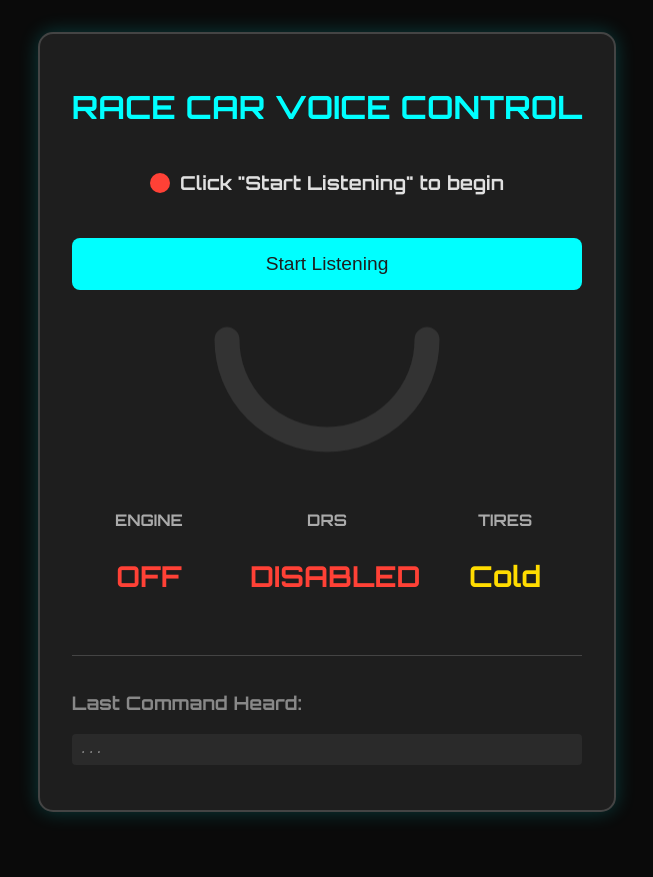
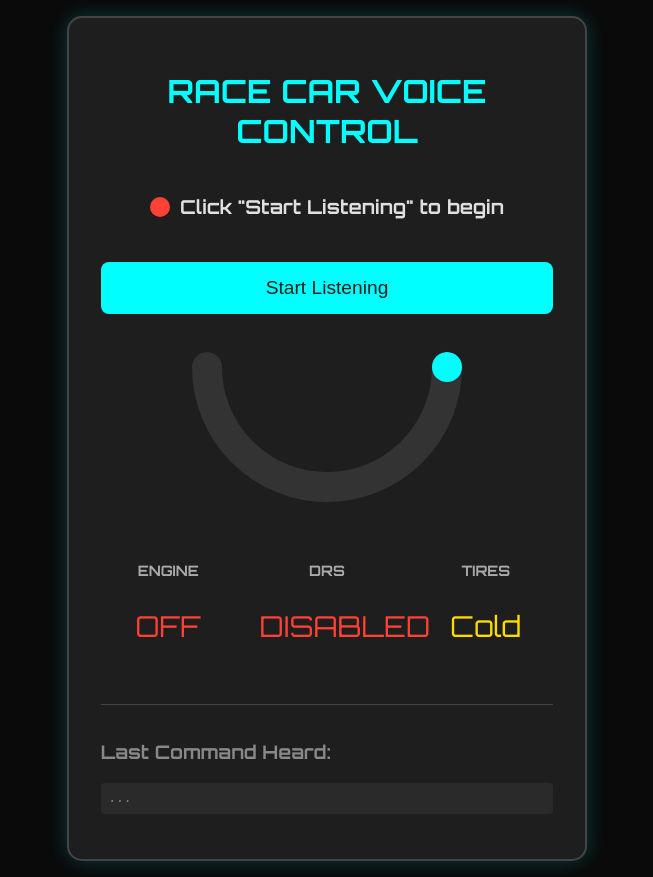
Before and after one commit to afman42/race-car-vue-voice-control, a Vue app: page / in a window 1280 px wide. Shown: the whole page, without its empty margins (313-966 px from the left). Before the commit the page ends 844 px from the top, so only its background shows below. Built offline with nearby package versions, Linux system fonts and the light colour scheme.

Commit message:
add media responsive,audio

```diff
--- a/src/components/RaceControl.vue
+++ b/src/components/RaceControl.vue
@@ -54,54 +54,62 @@
 </template>
 
 <script setup>
-import { ref, computed, onUnmounted } from "vue";
+import { ref, computed, onMounted, onUnmounted } from "vue"; // Make sure onMounted is imported
 import speechService from "@/services/speechRecognitionService";
-// NEW: Import the TTS service
 import ttsService from "@/services/textToSpeechService";
+// NEW: Import the audio service
+import audioService from "@/services/audioService";
 
-// --- State Variables ---
+// --- State Variables (remain the same) ---
 const isListening = ref(false);
 const statusMessage = ref('Click "Start Listening" to begin');
 const lastTranscript = ref("...");
-
-// Dashboard states
 const engineStatus = ref(false);
 const drsStatus = ref(false);
 const tireStatus = ref("Cold");
-const isSpeaking = ref(false); // To disable button while TTS is active
-
-// NEW: RPM Gauge State
+const isSpeaking = ref(false);
 const rpm = ref(0);
 const maxRpm = 8000;
-const gaugeCircumference = 125.6; // Circumference of the semi-circle path
+const gaugeCircumference = 125.6;
 
-// --- Computed Properties ---
-// NEW: Computed property for the SVG needle animation
+// --- Computed Properties (remain the same) ---
 const rpmNeedleOffset = computed(() => {
   const rpmPercentage = rpm.value / maxRpm;
   return gaugeCircumference * (1 - rpmPercentage);
 });
 
+// --- Lifecycle Hooks ---
+// NEW: Load sounds when the component is mounted
+onMounted(() => {
+  audioService.loadSounds();
+});
+
+onUnmounted(() => {
+  speechService.stopListening();
+  window.speechSynthesis.cancel();
+});
+
 // --- Core Logic ---
-
 const speakAndSetStatus = (text) => {
+  // This function remains the same
   statusMessage.value = text;
   isSpeaking.value = true;
   ttsService.speak(text);
-  // A simple way to re-enable the button after speech
   setTimeout(() => {
     isSpeaking.value = false;
   }, 2000);
 };
 
+// ENHANCED: processCommand function now plays audio
 const processCommand = (transcript) => {
   lastTranscript.value = transcript;
   let response = "Unknown command.";
 
   if (transcript.includes("start engine")) {
     engineStatus.value = true;
-    rpm.value = 750; // Idle RPM
+    rpm.value = 750;
     response = "Engine started.";
+    audioService.playSound("engineStart"); // Play sound
   } else if (
     transcript.includes("stop engine") ||
     transcript.includes("shut down")
@@ -109,35 +117,40 @@ const processCommand = (transcript) => {
     engineStatus.value = false;
     rpm.value = 0;
     response = "Engine stopped.";
+    audioService.playSound("engineStop"); // Play sound
   } else if (
     transcript.includes("activate drs") ||
     transcript.includes("enable drs")
   ) {
     drsStatus.value = true;
     response = "DRS enabled.";
+    audioService.playSound("drsOn"); // Play sound
   } else if (
     transcript.includes("deactivate drs") ||
     transcript.includes("disable drs")
   ) {
     drsStatus.value = false;
     response = "DRS disabled.";
+    audioService.playSound("drsOff"); // Play sound
   } else if (
     transcript.includes("check tires") ||
     transcript.includes("tire status")
   ) {
     tireStatus.value = "Optimal Temp";
     response = "Tires are at optimal temperature.";
+    // No sound needed for this one, but you could add a "computer beep"
   } else if (transcript.includes("pit stop")) {
     tireStatus.value = "New Set";
     drsStatus.value = false;
-    rpm.value = 750; // Engine stays on in pit
+    rpm.value = 750;
     response = "Pit stop confirmed. New tires fitted.";
+    // Could add a sound of an impact wrench here!
   }
 
   speakAndSetStatus(response);
 };
 
-// ENHANCED: Error Handling
+// The rest of the functions (handleError, toggleListening) remain the same.
 const handleError = (error) => {
   let errorMessage = "An unknown error occurred.";
   switch (error) {
@@ -154,7 +167,7 @@ const handleError = (error) => {
       break;
   }
   isListening.value = false;
-  rpm.value = 0; // Reset visuals on error
+  rpm.value = 0;
   engineStatus.value = false;
   speakAndSetStatus(errorMessage);
 };
@@ -170,32 +183,127 @@ const toggleListening = () => {
     statusMessage.value = "Listening... Speak a command!";
   }
 };
-
-onUnmounted(() => {
-  speechService.stopListening();
-  window.speechSynthesis.cancel(); // Stop any speech on exit
-});
 </script>
 
 <style scoped>
-/* Previous styles remain the same... */
+/* =============================================== */
+/* 1. Base Styles (Mobile-First) 📱              */
+/* =============================================== */
 .race-control-panel {
   font-family: "Orbitron", sans-serif;
   background-color: #1e1e1e;
   color: #e0e0e0;
-  padding: 2rem;
+  margin: 1rem auto; /* Use margin for spacing */
+  padding: 1.5rem; /* Reduced padding for small screens */
   border-radius: 15px;
-  max-width: 600px;
-  margin: 2rem auto;
   border: 2px solid #444;
   box-shadow: 0 0 20px rgba(0, 255, 255, 0.2);
+  width: 90%; /* Fluid width */
+  max-width: 500px; /* Max width for larger phones */
+  box-sizing: border-box; /* Ensures padding is included in width */
 }
+
 h1 {
   color: #00ffff;
   text-align: center;
+  text-transform: uppercase;
+  font-size: 1.5rem; /* Smaller font size for mobile */
   margin-bottom: 1.5rem;
-  text-transform: uppercase;
 }
+
+.status-text {
+  font-size: 1rem;
+  font-weight: bold;
+}
+
+.control-button {
+  width: 100%;
+  padding: 12px;
+  font-size: 1rem;
+  /* ... other button styles remain the same */
+  display: block;
+  color: #1e1e1e;
+  background-color: #00ffff;
+  border: none;
+  border-radius: 8px;
+  cursor: pointer;
+  margin-bottom: 2rem;
+  transition:
+    background-color 0.3s,
+    box-shadow 0.3s;
+}
+
+/* The dashboard grid is already nicely responsive! */
+.dashboard {
+  display: grid;
+  grid-template-columns: repeat(auto-fit, minmax(120px, 1fr));
+  gap: 1rem;
+  text-align: center;
+}
+
+.display-item h2 {
+  font-size: 0.9rem;
+}
+
+.display-item .status {
+  font-size: 1.5rem;
+}
+
+/* SVG Gauge sizing for mobile */
+.rpm-gauge {
+  width: 220px;
+}
+
+/* =============================================== */
+/* 2. Tablet Styles                              */
+/* =============================================== */
+@media (min-width: 768px) {
+  .race-control-panel {
+    padding: 2rem;
+    max-width: 600px;
+  }
+
+  h1 {
+    font-size: 2rem; /* Increase font size */
+  }
+
+  .status-text {
+    font-size: 1.2rem;
+  }
+
+  .control-button {
+    padding: 15px;
+    font-size: 1.2rem;
+  }
+
+  .dashboard {
+    gap: 1.5rem;
+  }
+
+  .rpm-gauge {
+    width: 250px; /* Slightly larger gauge */
+  }
+}
+
+/* =============================================== */
+/* 3. Desktop Styles                             */
+/* =============================================== */
+@media (min-width: 1024px) {
+  .race-control-panel {
+    max-width: 700px;
+  }
+
+  .rpm-gauge {
+    width: 300px; /* Even larger gauge for desktop */
+  }
+
+  .display-item .status {
+    font-size: 1.8rem; /* Larger status text */
+  }
+}
+
+/* --- Unchanged Styles Below --- */
+
 .status-panel {
   display: flex;
   align-items: center;
@@ -214,25 +322,6 @@ h1 {
   background-color: #2ecc40;
   box-shadow: 0 0 10px #2ecc40;
 }
-.status-text {
-  font-size: 1.2rem;
-  font-weight: bold;
-}
-.control-button {
-  display: block;
-  width: 100%;
-  padding: 15px;
-  font-size: 1.2rem;
-  color: #1e1e1e;
-  background-color: #00ffff;
-  border: none;
-  border-radius: 8px;
-  cursor: pointer;
-  margin-bottom: 2rem;
-  transition:
-    background-color 0.3s,
-    box-shadow 0.3s;
-}
 .control-button:hover:not(:disabled) {
   background-color: #39cccc;
   box-shadow: 0 0 15px #00ffff;
@@ -241,21 +330,10 @@ h1 {
   background-color: #555;
   cursor: not-allowed;
 }
-.dashboard {
-  display: grid;
-  grid-template-columns: repeat(auto-fit, minmax(150px, 1fr));
-  gap: 1.5rem;
-  text-align: center;
-}
 .display-item h2 {
   color: #aaa;
-  font-size: 1rem;
   text-transform: uppercase;
   margin-bottom: 0.5rem;
-}
-.display-item .status {
-  font-size: 1.8rem;
-  font-weight: bold;
 }
 .status.on {
   color: #2ecc40;
@@ -279,16 +357,13 @@ h1 {
   padding: 0.5rem;
   border-radius: 4px;
 }
-
-/* NEW: SVG Gauge Styles */
 .gauge-container {
   margin-bottom: 2rem;
   display: flex;
   justify-content: center;
 }
 .rpm-gauge {
-  width: 250px;
-  transform: rotateX(180deg); /* Flip SVG for intuitive drawing */
+  transform: rotateX(180deg);
 }
 .gauge-bg,
 .gauge-needle {
@@ -301,15 +376,15 @@ h1 {
 }
 .gauge-needle {
   stroke: #00ffff;
-  stroke-dasharray: 125.6; /* Circumference of the arc */
-  stroke-dashoffset: 125.6; /* Initially empty */
+  stroke-dasharray: 125.6;
+  stroke-dashoffset: 125.6;
   transition: stroke-dashoffset 0.8s cubic-bezier(0.6, 0, 0.2, 1);
 }
 .rpm-text,
 .rpm-label {
   font-family: "Orbitron", sans-serif;
   text-anchor: middle;
-  transform: rotateX(180deg); /* Flip text back */
+  transform: rotateX(180deg);
 }
 .rpm-text {
   fill: #fff;
```
